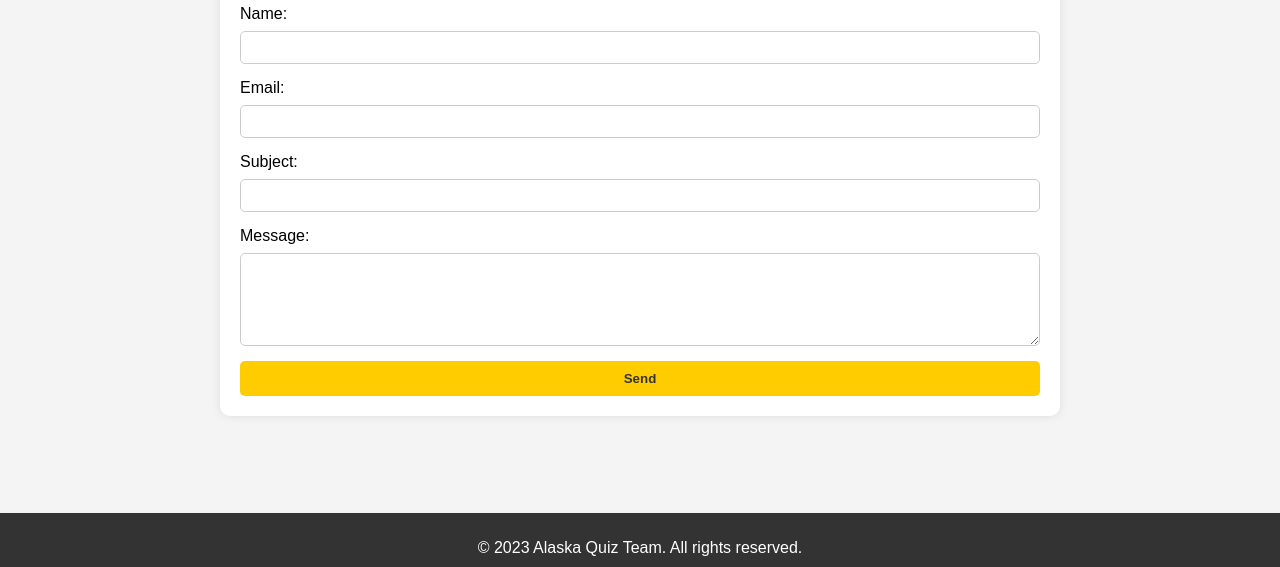
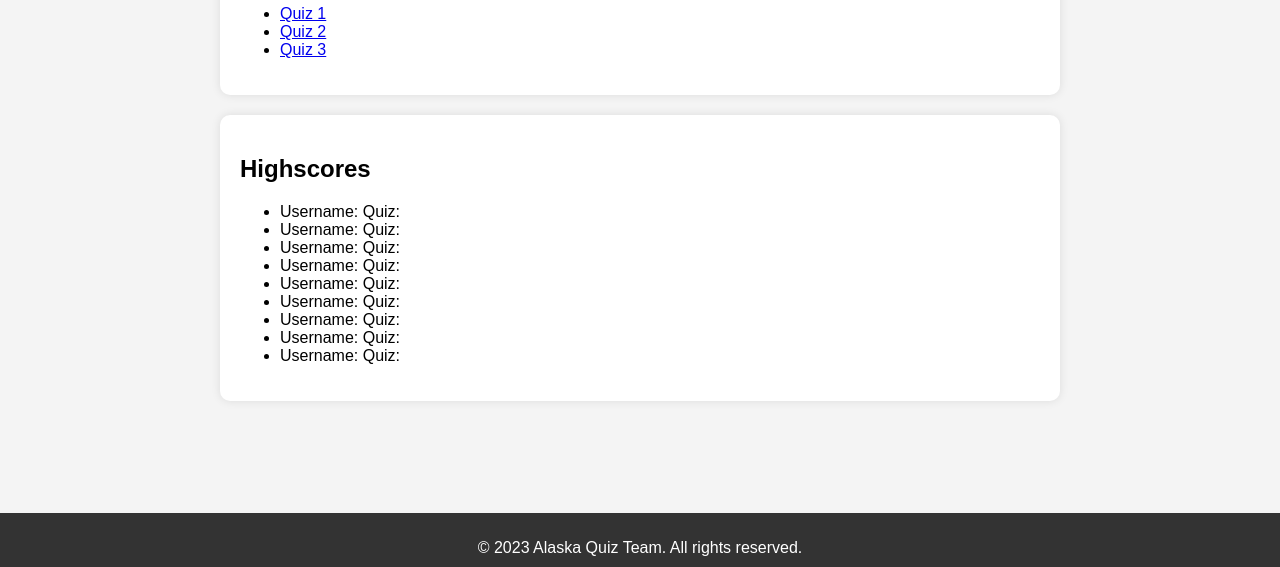
Before and after one commit to JacquesIversen/REDO-PP2, a plain HTML site: page quizlist.html in a window 1280 px wide. Shown: the part 189-756 px from the top of the page. Drawn offline with Linux system fonts and the light colour scheme.

Commit message:
quizsite added

```diff
--- a/quizlist.html
+++ b/quizlist.html
@@ -25,18 +25,26 @@
       </nav>
 
       <div class="content">
-        <h2>Contact Us</h2>
-        <form action="#" method="post">
-          <label for="name">Name:</label>
-          <input type="text" id="name" name="name" required>
-          <label for="email">Email:</label>
-          <input type="email" id="email" name="email" required>
-          <label for="subject">Subject:</label>
-          <input type="text" id="subject" name="subject" required>
-          <label for="message">Message:</label>
-          <textarea id="message" name="message" rows="5" required></textarea>
-          <button type="submit">Send</button>
-        </form>
+        <h2>Quizzes</h2>
+        <ul class="quizzes-list">
+          <li><a href="#">Quiz 1</a></li>
+          <li><a href="#">Quiz 2</a></li>
+          <li><a href="#">Quiz 3</a></li>
+        </ul>
+      </div>
+      <div class="content">
+        <h2>Highscores</h2>
+        <ul class="high-score">
+          <li>Username: <span>Quiz: </span></li>
+          <li>Username: <span>Quiz: </span></li>
+          <li>Username: <span>Quiz: </span></li>
+          <li>Username: <span>Quiz: </span></li>
+          <li>Username: <span>Quiz: </span></li>
+          <li>Username: <span>Quiz: </span></li>
+          <li>Username: <span>Quiz: </span></li>
+          <li>Username: <span>Quiz: </span></li>
+          <li>Username: <span>Quiz: </span></li>
+        </ul>
       </div>
 
       <footer>
```
